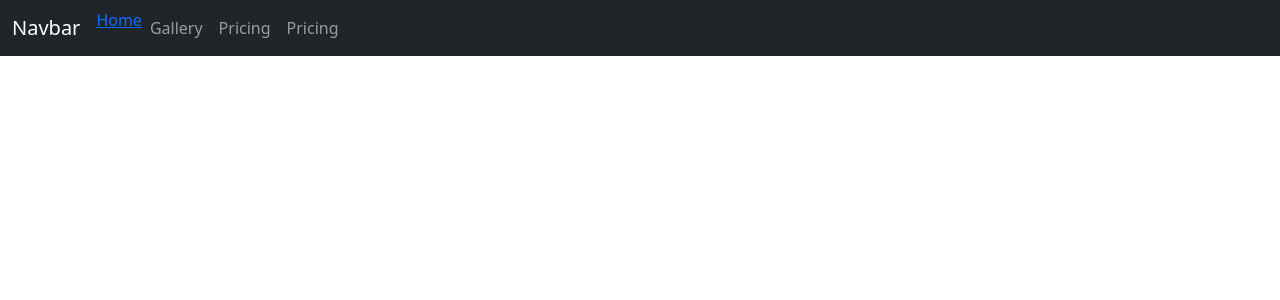
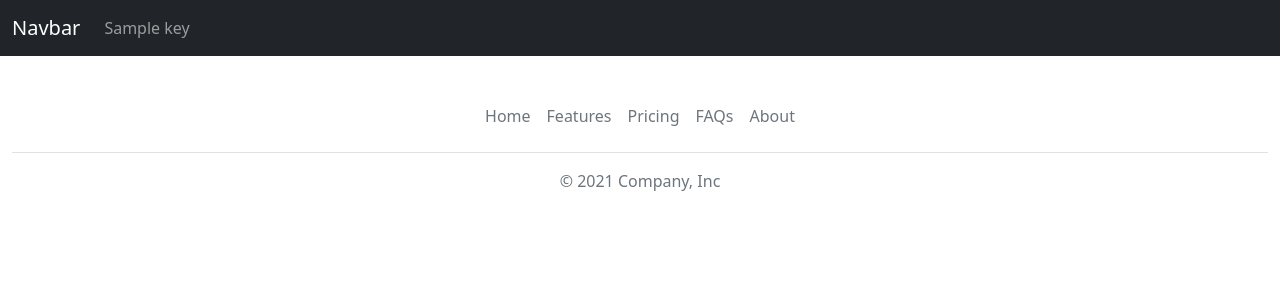
Before and after one commit to Duck-the-dev/sub_store, a Django app: template home/templates/home/index.html in a window 1280 px wide. Shown: the top 300 px of the page. Run offline with Django 4.2, Linux system fonts and the light colour scheme; the template is opened without the code that fills it: most values are stand-ins (such as "Sample title", 1, 10 or a date in 2020).

Commit message:
add base html

```diff
--- a/home/templates/home/index.html
+++ b/home/templates/home/index.html
@@ -1,66 +1,5 @@
-<!DOCTYPE html>
-<html lang="en">
-  <head>
-    <meta charset="UTF-8" />
-    <meta http-equiv="X-UA-Compatible" content="IE=edge" />
-    <meta name="viewport" content="width=device-width, initial-scale=1.0" />
-    <title>gallery</title>
-    <link rel="preconnect" href="https://fonts.googleapis.com" />
-    <link rel="preconnect" href="https://fonts.gstatic.com" crossorigin />
-    <link
-      href="https://fonts.googleapis.com/css2?family=Montserrat"
-      rel="stylesheet"
-    />
-    <!-- CSS only -->
-    <link
-      href="https://cdn.jsdelivr.net/npm/bootstrap@5.1.3/dist/css/bootstrap.min.css"
-      rel="stylesheet"
-      integrity="sha384-1BmE4kWBq78iYhFldvKuhfTAU6auU8tT94WrHftjDbrCEXSU1oBoqyl2QvZ6jIW3"
-      crossorigin="anonymous"
-    />
-    <!-- JavaScript Bundle with Popper -->
-    <script
-      src="https://cdn.jsdelivr.net/npm/bootstrap@5.1.3/dist/js/bootstrap.bundle.min.js"
-      integrity="sha384-ka7Sk0Gln4gmtz2MlQnikT1wXgYsOg+OMhuP+IlRH9sENBO0LRn5q+8nbTov4+1p"
-      crossorigin="anonymous"
-    ></script>
-    <link rel="stylesheet" href="style.css" />
-  </head>
-  <body>
-    <!-- nav bar -->
-    <!-- ------- -->
-    <nav class="navbar navbar-expand-lg navbar-dark bg-dark">
-      <div class="container-fluid">
-        <a class="navbar-brand" href="#">Navbar</a>
-        <button
-          class="navbar-toggler"
-          type="button"
-          data-bs-toggle="collapse"
-          data-bs-target="#navbarNav"
-          aria-controls="navbarNav"
-          aria-expanded="false"
-          aria-label="Toggle navigation"
-        >
-          <span class="navbar-toggler-icon"></span>
-        </button>
-        <div class="collapse navbar-collapse" id="navbarNav">
-          <ul class="navbar-nav">
-            <li class="nav-item">
-              <a class="nav-link-active" aria-current="page" href="#">Home</a>
-            </li>
-            <li class="nav-item">
-              <a class="nav-link" href="{% url 'store:gallery' %}">Gallery</a>
-            </li>
-            <li class="nav-item">
-              <a class="nav-link" href="#">Pricing</a>
-            </li>
-            <li class="nav-item">
-              <a class="nav-link" href="#">Pricing</a>
-            </li>
-          </ul>
-        </div>
-      </div>
-    </nav>
-    <!-- ------- -->
-  </body>
-</html>
+{% extends 'base.html' %}
+
+{% block base %}
+
+{% endblock base %}
--- a/home/urls.py
+++ b/home/urls.py
@@ -3,9 +3,8 @@ from . import views
 
 app_name = "store"
 urlpatterns = [
-    path('', views.index, name="index"),
+    path('home/', views.index, name="home"),
     path('gallery/', views.gallery, name="gallery"),
     path('<int:page_num>', views.num_router, name="num_router"),
-    path('<str:topic>/', views.router, name="page"),
     # path('<str:topic>/<content>/', views.new_route),
 ]
--- a/sub_store/settings.py
+++ b/sub_store/settings.py
@@ -54,7 +54,7 @@ ROOT_URLCONF = 'sub_store.urls'
 TEMPLATES = [
     {
         'BACKEND': 'django.template.backends.django.DjangoTemplates',
-        'DIRS': [],
+        'DIRS': [os.path.join(BASE_DIR, 'templates')],
         'APP_DIRS': True,
         'OPTIONS': {
             'context_processors': [
--- a/sub_store/urls.py
+++ b/sub_store/urls.py
@@ -18,5 +18,5 @@ from django.urls import path, include
 
 urlpatterns = [
     path('admin/', admin.site.urls),
-    path('app/', include("home.urls")),
+    path('', include("home.urls")),
 ]
--- /dev/null
+++ b/templates/base.html
@@ -0,0 +1,88 @@
+<!DOCTYPE html>
+<html lang="en">
+<head>
+    <meta charset="UTF-8">
+    <meta http-equiv="X-UA-Compatible" content="IE=edge">
+    <meta name="viewport" content="width=device-width, initial-scale=1.0">
+    <title>Document</title>
+    <link rel="preconnect" href="https://fonts.googleapis.com" />
+    <link rel="preconnect" href="https://fonts.gstatic.com" crossorigin />
+    <link
+      href="https://fonts.googleapis.com/css2?family=Montserrat"
+      rel="stylesheet"
+    />
+    <!-- CSS only -->
+      <link
+      href="https://cdn.jsdelivr.net/npm/bootstrap@5.1.3/dist/css/bootstrap.min.css"
+      rel="stylesheet"
+      integrity="sha384-1BmE4kWBq78iYhFldvKuhfTAU6auU8tT94WrHftjDbrCEXSU1oBoqyl2QvZ6jIW3"
+      crossorigin="anonymous"
+    />
+    <!-- JavaScript Bundle with Popper -->
+    <script
+      src="https://cdn.jsdelivr.net/npm/bootstrap@5.1.3/dist/js/bootstrap.bundle.min.js"
+      integrity="sha384-ka7Sk0Gln4gmtz2MlQnikT1wXgYsOg+OMhuP+IlRH9sENBO0LRn5q+8nbTov4+1p"
+      crossorigin="anonymous"
+    ></script>
+</head>
+<body>
+    <!-- nav bar -->
+    <!-- ------- -->
+    <nav class="navbar navbar-expand-lg navbar-dark bg-dark">
+        <div class="container-fluid">
+          <a class="navbar-brand" href= {%url "store:home"%}>Navbar</a>
+          <button
+            class="navbar-toggler"
+            type="button"
+            data-bs-toggle="collapse"
+            data-bs-target="#navbarNav"
+            aria-controls="navbarNav"
+            aria-expanded="false"
+            aria-label="Toggle navigation"
+          >
+            <span class="navbar-toggler-icon"></span>
+          </button>
+          <div class="collapse navbar-collapse" id="navbarNav">
+            <ul class="navbar-nav">
+                {% for key,value in keys.items %}
+                <li class="nav-item">
+                    <a
+                    {% if value in keys %}
+                    class="nav-link"
+                    aria-current="page"
+                    {% if value not in path and value in keys %}
+                    href="/{{value}}" >{{key}}
+                    {% else %}
+                    href= '#'>{{key}}
+                    {% endif %}
+                    {% comment %} href= '#'>{{key}} {% endcomment %}
+                    {% else %}
+                    class="nav-link"
+                    href= '#'>{{key}}
+                    {% endif %}
+                    </a>
+                  </li>
+                {% endfor %}
+            </ul>
+          </div>
+        </div>
+      </nav>
+      <!-- ------- -->
+    {% block base %}
+
+    {% endblock base %}
+
+    <div class="container-fluid">
+  <footer class="py-3 my-4">
+    <ul class="nav justify-content-center border-bottom pb-3 mb-3">
+      <li class="nav-item"><a href="#" class="nav-link px-2 text-muted">Home</a></li>
+      <li class="nav-item"><a href="#" class="nav-link px-2 text-muted">Features</a></li>
+      <li class="nav-item"><a href="#" class="nav-link px-2 text-muted">Pricing</a></li>
+      <li class="nav-item"><a href="#" class="nav-link px-2 text-muted">FAQs</a></li>
+      <li class="nav-item"><a href="#" class="nav-link px-2 text-muted">About</a></li>
+    </ul>
+    <p class="text-center text-muted">© 2021 Company, Inc</p>
+  </footer>
+</div>
+</body>
+</html>
```
Also changed, not shown: home/templates/home/gallery.html (+3 -72 lines), home/views.py (+16 -10 lines).
